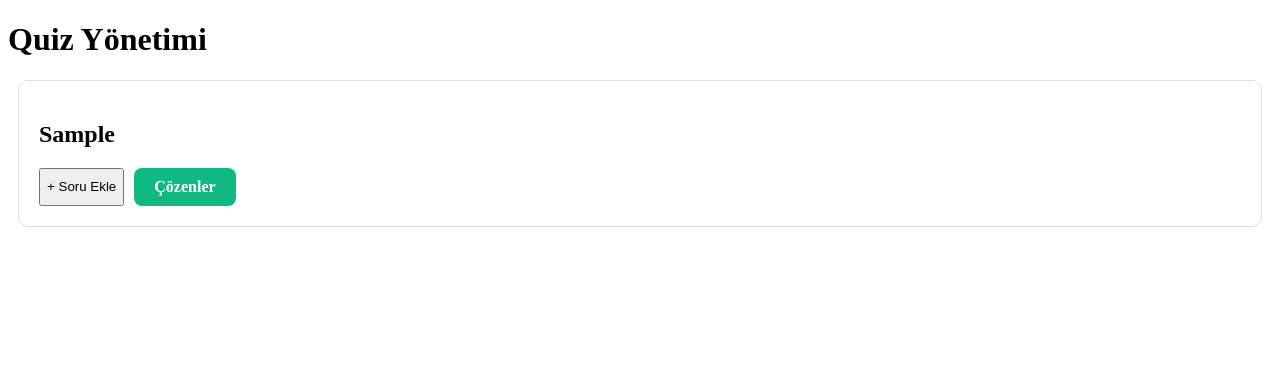
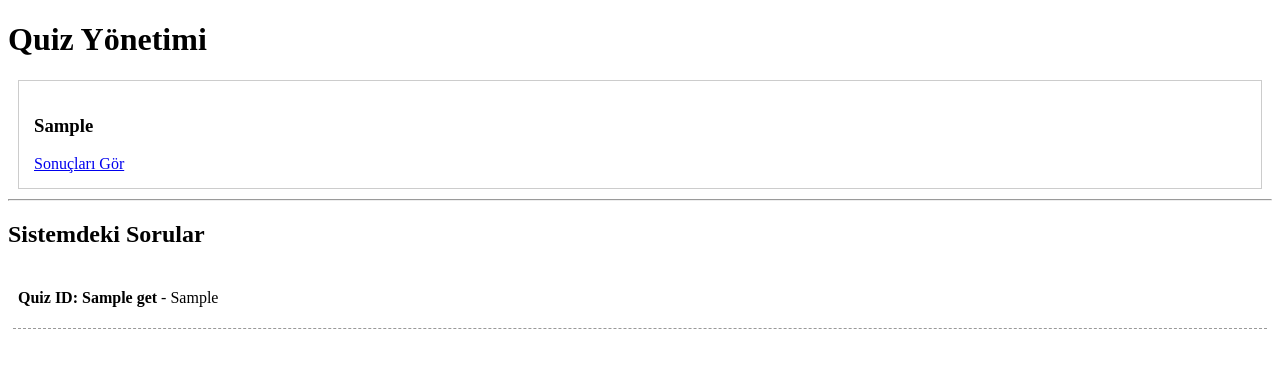
Before and after one commit to dertlimehmetsalih286-cyber/eda-akedemi, a Flask app: page /quiz in a window 1280 px wide. Shown: the top 368 px of the page. Run offline with Flask 3, Linux system fonts and the light colour scheme; the visitor is signed in with stand-in values (Sample User, id 1); a database or web service that is not in the repository returns one stand-in record (values such as "Sample title"); data that the repository does not hold is empty.

Commit message:
Update quiz.html

```diff
--- a/templates/quiz.html
+++ b/templates/quiz.html
@@ -2,23 +2,35 @@
 <html lang="tr">
 <head>
     <meta charset="UTF-8">
-    <title>Eda Akademi - Quiz Yönetimi</title>
-    </head>
+    <title>Quiz Yönetimi</title>
+</head>
 <body>
-    <main class="main-content">
-        <h1>Quiz Yönetimi</h1>
-        <div class="quiz-grid">
-            {% for q in quizler %}
-            <div class="quiz-card" style="border:1px solid #ddd; padding:20px; margin:10px; border-radius:10px;">
-                <h2>{{ q.baslik if q.baslik else 'İsimsiz Quiz' }}</h2>
+    <h1>Quiz Yönetimi</h1>
 
-                <div style="display:flex; gap:10px; margin-top:15px;">
-                    <button onclick="soruEkle('{{ q.id }}')" class="btn-purple">+ Soru Ekle</button>
-                    <a href="/quiz_sonuclari/{{ q.id }}" style="background:#10b981; color:white; padding:10px 20px; border-radius:8px; text-decoration:none; font-weight:bold;">Çözenler</a>
-                </div>
+    <div class="quiz-container">
+        {% for q in quizler %}
+        <div class="quiz-card" style="border: 1px solid #ccc; margin: 10px; padding: 15px;">
+            <h3>{{ q.baslik }}</h3>
+            <a href="{{ url_for('quiz_sonuclari', quiz_id=q.id) }}">Sonuçları Gör</a>
+        </div>
+        {% else %}
+            <p>Henüz kayıtlı quiz yok.</p>
+        {% endfor %}
+    </div>
+
+    <hr>
+
+    <h2>Sistemdeki Sorular</h2>
+    <div class="soru-container">
+        {% if sorular %}
+            {% for s in sorular %}
+            <div class="soru-card" style="border-bottom: 1px dashed #999; margin: 5px; padding: 5px;">
+                <p><strong>Quiz ID: {{ s.quiz_id }}</strong> - {{ s.soru_metni }}</p>
             </div>
             {% endfor %}
-        </div>
-    </main>
+        {% else %}
+            <p>Henüz soru eklenmemiş.</p>
+        {% endif %}
+    </div>
 </body>
 </html>
```
